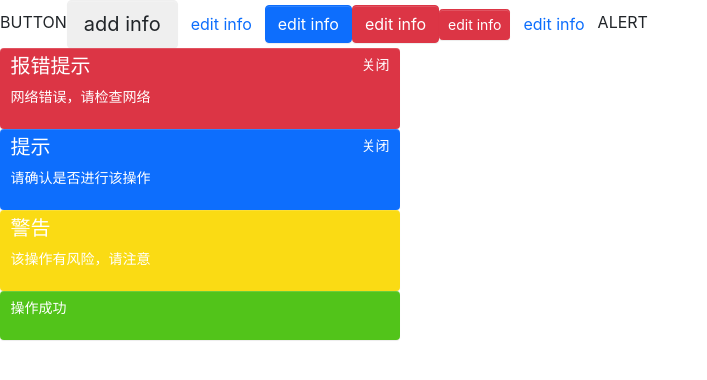
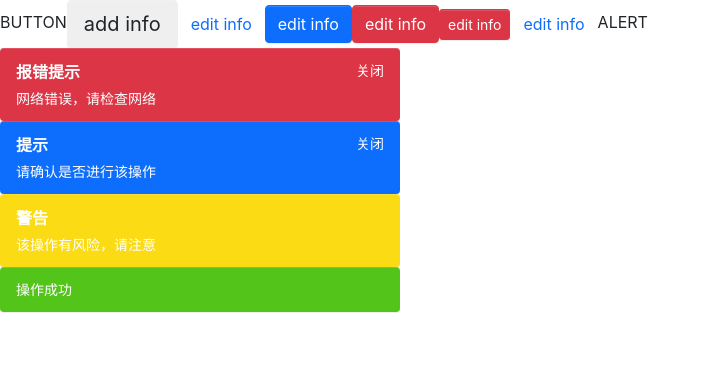
Before and after one commit to LilyLinxl/super-ui, a React (Create React App) app: page / in a window 1280 px wide. Shown: the top 380 px of the page, without its empty margins (0-707 px from the left). Built offline with nearby package versions, Linux system fonts and the light colour scheme.

Commit message:
chore: alert style

```diff
--- a/src/components/Alert/_style.scss
+++ b/src/components/Alert/_style.scss
@@ -18,6 +18,14 @@
   .close-btn {
     cursor: pointer;
   }
+  div > div {
+    font-weight: $alert-title-font-weight;
+    font-size: $alert-title-font-size;
+    margin-bottom: $alert-title-margin-bottom;
+  }
+  p {
+    margin-bottom: 0;
+  }
 }
 
 .alert-success {
--- a/src/components/Alert/alert.tsx
+++ b/src/components/Alert/alert.tsx
@@ -25,7 +25,7 @@ const Alert: React.FC<BaseAlertProps> = (props) => {
   return visible ? (
     <div className={classnames} {...restProps}>
       <div>
-        {title && <h5>{title}</h5>}
+        {title && <div>{title}</div>}
         {content && <p>{content}</p>}
       </div>
       {closeable && (
--- a/src/styles/_variables.scss
+++ b/src/styles/_variables.scss
@@ -219,14 +219,16 @@ $btn-transition: color 0.15s ease-in-out, background-color 0.15s ease-in-out,
 // alert
 // alert 基本属性
 $alert-font-weight: 400;
-$alert-padding-y: 0.375rem !default;
-$alert-padding-x: 0.65rem !default;
+$alert-padding-y: 0.75rem !default;
+$alert-padding-x: 1rem !default;
 $alert-font-family: $font-family-base !default;
 $alert-font-size: $font-size-sm !default;
 $alert-line-height: $line-height-base !default;
 $alert-width: 25rem;
 $alert-border-radius: $border-radius !default;
-
+$alert-title-font-size: $font-size-base !default;
+$alert-title-margin-bottom: 0.25rem !default;
+$alert-title-font-weight: 600;
 // alert边框
 $alert-border-width: $border-width !default;
 
```
